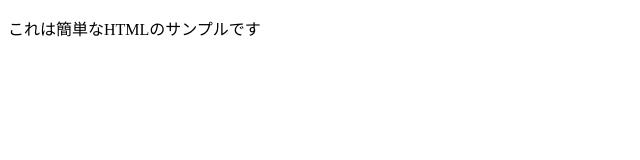
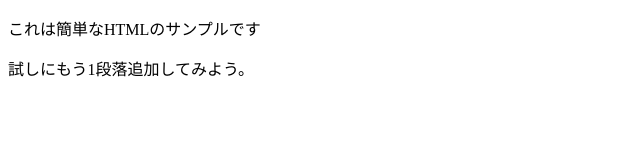
Before and after one commit to TONGA030/html-test, a plain HTML site: page index.html in a window 1280 px wide. Shown: the whole page, without its empty margins (0-640 px from the left). Drawn offline with Linux system fonts and the light colour scheme.

Commit message:
段落を追加

```diff
--- a/index.html
+++ b/index.html
@@ -6,5 +6,6 @@
     </head>
     <body>
         <p>これは簡単なHTMLのサンプルです</p>
+        <p>試しにもう1段落追加してみよう。</p>
     </body>
 </html>
```
